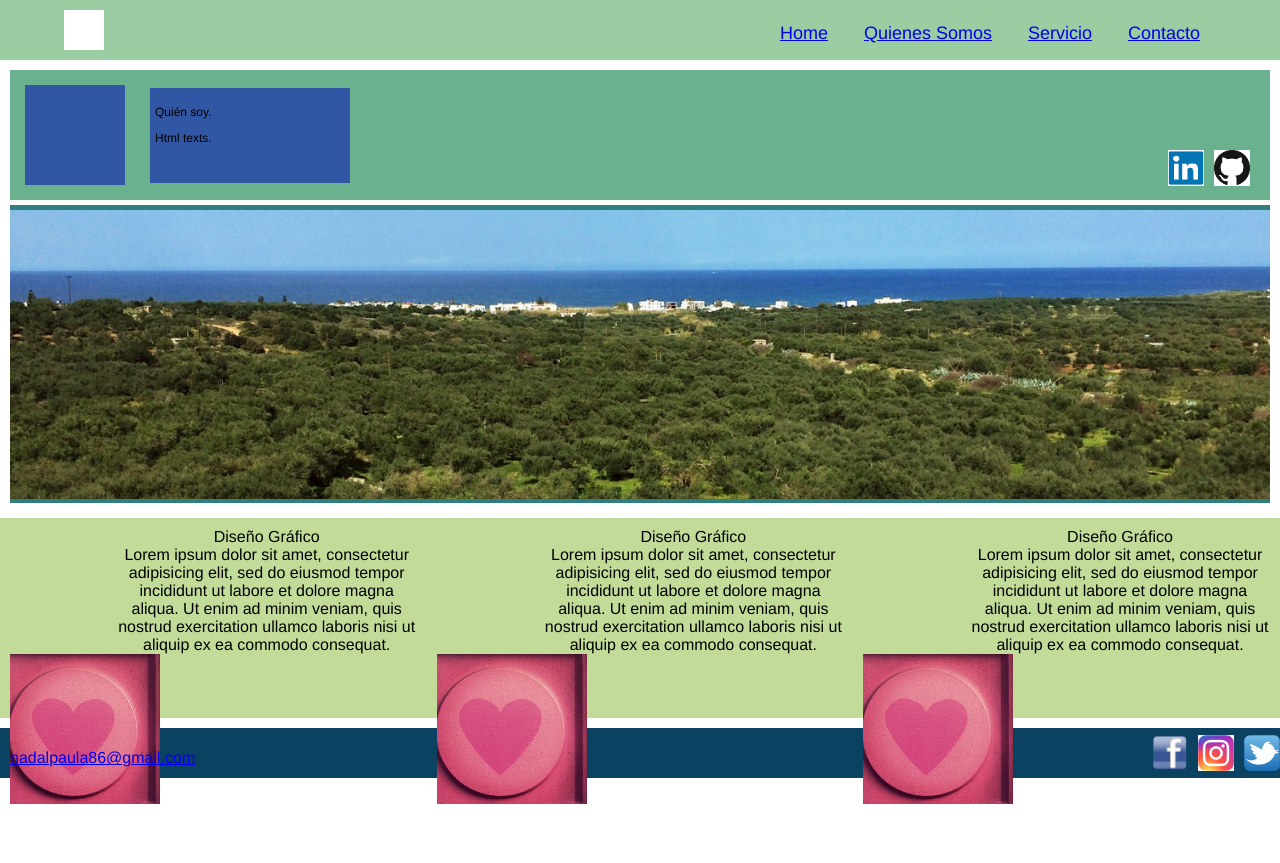
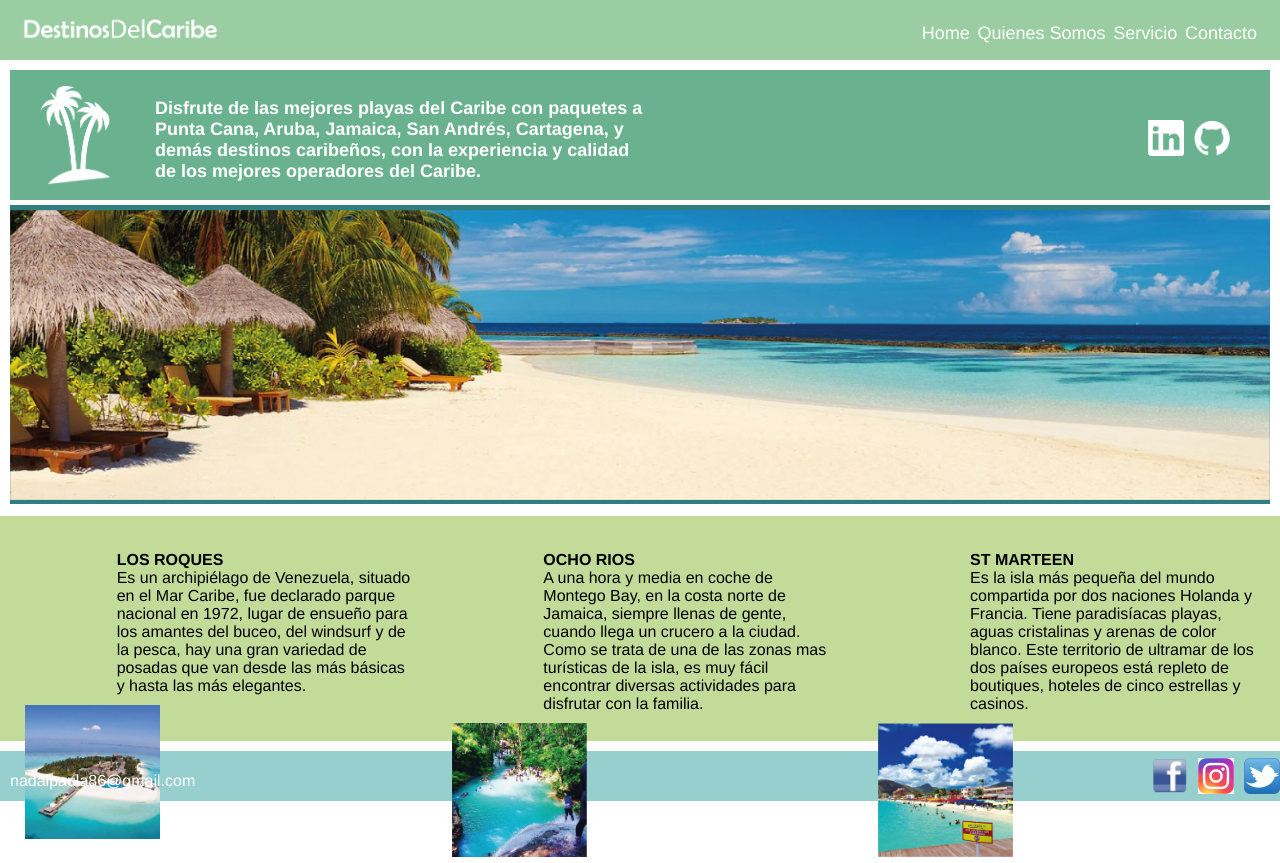
Before and after one commit to sofiprado/tp1, a plain HTML site: page index.html in a window 1280 px wide. Before the commit the page ends 808 px from the top, so only its background shows below. Drawn offline with Linux system fonts and the light colour scheme.

Commit message:
finalhoy

```diff
--- a/index.html
+++ b/index.html
@@ -11,7 +11,7 @@
 
 <body>
     <header>
-        <div class="logo-container"> </div>
+        <div class="logo-container"> <img src="images/lgdc.png"></div>
         <nav class="links">
             <a href="Home">Home </a>
             <a href="Quienes Somos">Quienes Somos </a>
@@ -21,47 +21,50 @@
     </header>
     <div class="page">
         <div class="profile-container">
-            <div class="profile-pic"></div>
+            <div class="profile-pic"> <img src="images/lgpalm.png"></div>
             <div class="personal-info">
-                <p class="quien-soy">Quién soy.</p>
-                <p class="quien-soy">Html texts.</p>
+
+                <p class="quien-soy">Disfrute de las mejores playas del Caribe con paquetes a Punta Cana, Aruba, Jamaica, San Andrés, Cartagena, y demás destinos caribeños, con la experiencia y calidad de los mejores operadores del Caribe.</p>
+
             </div>
             <div class="logos">
-                <div class="git-logo"><a href="https://github.com/"><img src="images\github.jpg" alt="" class="git-logo"></a></div>
-                <div class="link-logo"><a href="https://www.linkedin.com/"><img src="images\linkedin.jpg" alt="" class="link-logo"></a></div>
+                <div class="git-logo"><a href="https://github.com/"><img src="images/lggit.png" alt="" class="git-logo"></a></div>
+                <div class="link-logo"><a href="https://www.linkedin.com/"><img src="images/lgin.png" alt="" class="link-logo"></a></div>
             </div>
         </div>
         <div class="slider">
-            <img src="images\landscape.jpg" alt="" class="slider">
+            <img src="images\banner.png" alt="" class="slider">
         </div>
     </div>
     <!--Pau -->
     <div class="main-header-container">
         <div class="header-container">
             <div class="text-container">
-                <div class="text-title"> Diseño Gráfico</div>
-                <div class="text-inside"> Lorem ipsum dolor sit amet, consectetur adipisicing elit, sed do eiusmod tempor incididunt ut labore et dolore magna aliqua. Ut enim ad minim veniam, quis nostrud exercitation ullamco laboris nisi ut aliquip ex ea commodo consequat. </div>
+                <div class="text-title"> LOS ROQUES </div>
+                <div class="text-inside"> Es un archipiélago de Venezuela, situado en el Mar Caribe, fue declarado parque nacional en 1972, lugar de ensueño para los amantes del buceo, del windsurf y de la pesca, hay una gran variedad de posadas que van desde las más básicas y hasta las más elegantes.
+        </div>
             </div>
             <div class="img-container">
-                <img src="images/img.tineye.com.jpeg">
+                <img src="images/playa1.png">
             </div>
         </div>
         <div class="header-container">
             <div class="text-container">
-                <div class="text-title"> Diseño Gráfico</div>
-                <div class="text-inside"> Lorem ipsum dolor sit amet, consectetur adipisicing elit, sed do eiusmod tempor incididunt ut labore et dolore magna aliqua. Ut enim ad minim veniam, quis nostrud exercitation ullamco laboris nisi ut aliquip ex ea commodo consequat. </div>
+                <div class="text-title"> OCHO RIOS</div>
+                <div class="text-inside"> A una hora y media en coche de Montego Bay, en la costa norte de Jamaica, siempre llenas de gente, cuando llega un crucero a la ciudad. Como se trata de una de las zonas mas turísticas de la isla, es muy fácil encontrar diversas actividades para disfrutar con la familia. </div>
             </div>
             <div class="img-container">
-                <img src="images/img.tineye.com.jpeg">
+                <img src="images/playa2.png">
             </div>
         </div>
         <div class="header-container">
             <div class="text-container">
-                <div class="text-title"> Diseño Gráfico</div>
-                <div class="text-inside"> Lorem ipsum dolor sit amet, consectetur adipisicing elit, sed do eiusmod tempor incididunt ut labore et dolore magna aliqua. Ut enim ad minim veniam, quis nostrud exercitation ullamco laboris nisi ut aliquip ex ea commodo consequat. </div>
+                <div class="text-title"> ST MARTEEN</div>
+                <div class="text-inside"> Es la isla más pequeña del mundo compartida por dos naciones Holanda y Francia. Tiene paradisíacas playas, aguas cristalinas y  arenas de color blanco. Este territorio de ultramar de los dos países europeos está repleto de boutiques, hoteles de cinco estrellas y casinos.
+       </div>
             </div>
             <div class="img-container">
-                <img src="images/img.tineye.com.jpeg">
+                <img src="images/playa3.png">
             </div>
         </div>
     </div>
--- a/styles.css
+++ b/styles.css
@@ -18,23 +18,30 @@ header {
 }
 
 .logo-container {
-    width: 40px;
+    width: 100%;
     height: 40px;
-    background-color: white;
-    margin-left: 5%;
+    margin-left: 20px;
+}
+
+.logo-container img {
+	width: 200px;
+	height:40px;
 }
 
 nav {
-    width: 500px;
-    height:50px;
+   width: 500px;
+   height:50px;
    display: flex;
    justify-content: space-between;
    padding-top: 18px;
-   padding-right: 80px;
+   padding-right: 20px;
 }
 
 .links a {
     font-size: 18px;
+    padding-right: 3px;
+    color: white;
+    text-decoration: none;
 }
 
 /*SOFI*/
@@ -55,22 +62,26 @@ nav {
 .profile-pic {
     width: 100px;
     height: 100px;
-    background-color: #3156A3;
     position: absolute;
     margin-left: 15px;
     margin-top: 15px;
     display: inline-block;
 }
 
+.profile-pic img {
+	width: 100px;
+	height: 100px;
+}
 .personal-info {
-    background-color: #3156A3;
     display: inline-block;
     margin-left: 140px;
-    margin-top: 18px;
+    margin-top: 5px;
     padding: 5px;
-    width: 200px;
+    width: 500px;
     height: 95px;
-    font-size: 12px;
+    font-size: 18px;
+  	font-weight: bold;
+  	color: white;
 }
 
 .logos {
@@ -78,9 +89,9 @@ nav {
     height: 40px;
     display: inline-block;
     position: relative;
-    margin-top: 80px;
+    margin-top: 50px;
     margin-left: 30px;
-    margin-right: 20px;
+    margin-right: 40px;
     float: right;
 }
 
@@ -113,12 +124,12 @@ nav {
 .main-header-container {
     background-color: #C2DB99;
     margin: 0 auto;
-    text-align: center;
-    margin-top: 5px;
+    margin-top: 2px;
     width: 100%;
     display: flex;
     justify-content: space-between;
-    text-align: center;
+    text-align: left;
+    padding-top: 25px;
 }
 
 .header-container {
@@ -136,7 +147,9 @@ nav {
     height: 150px;
     width: 150px;
     float: left;
-}
+    padding-top: 10px;
+		padding-left: 15px;
+  }
 
 .img-container img {
     width: 100%;
@@ -148,17 +161,20 @@ nav {
     max-width: 300px;
     height: auto;
     float: right;
+    padding-right: 5px;
+    text-align: left;
 }
 
 .text-title {
     color: black;
     width: 100%;
     display: inline-block;
-    text-align: center;
+    text-align: left;
+    font-weight: bold;
 }
 
 .text-inside {
-    text-align: center;
+    text-align: left;
     display: inline-block;
 }
 
@@ -166,7 +182,7 @@ nav {
     width: 100%;
     height: 50px;
     margin-top: 10px;
-    background-color: #0B4262;
+    background-color: #96CFCE;
     display: flex;
     justify-content: space-between;
     align-items: center;
@@ -176,6 +192,8 @@ nav {
 .mail {
    margin-left: 10px;
    margin-top: 10px;
+   color: white;
+   text-decoration: none;
 }
 .div-logos {
   width: 128px;
```
Also changed, not shown: images/25231-github-cat-in-a-circle-icon-vector-icon-vector-eps.png (renamed from 25231-github-cat-in-a-circle-icon-vector-icon-vector-eps.png), images/Linkedin-icon.png (renamed from Linkedin-icon.png), images/banner.png (added), images/github.jpg (deleted), images/lgdc.png (added), images/lggit.png (added), images/lgin.png (added), images/lgpalm.png (added), images/linkedin.jpg (deleted), images/playa1.png (added), images/playa2.png (added), images/playa3.png (added).
